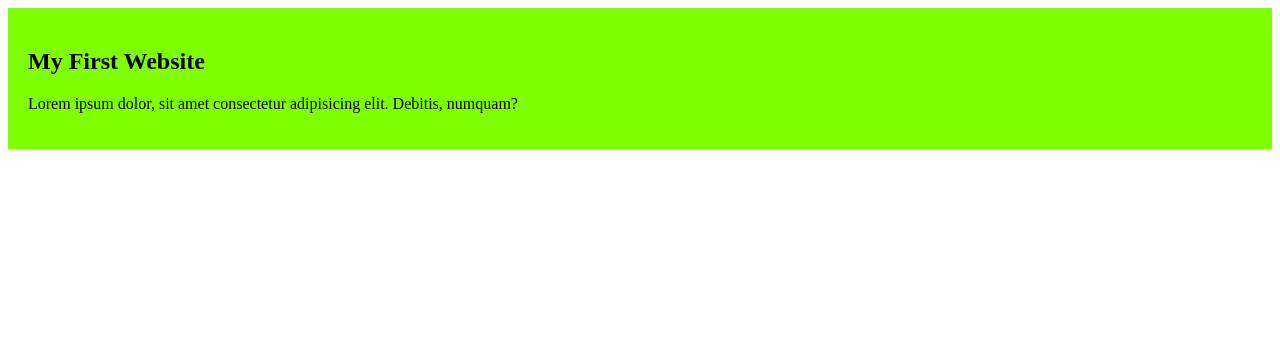
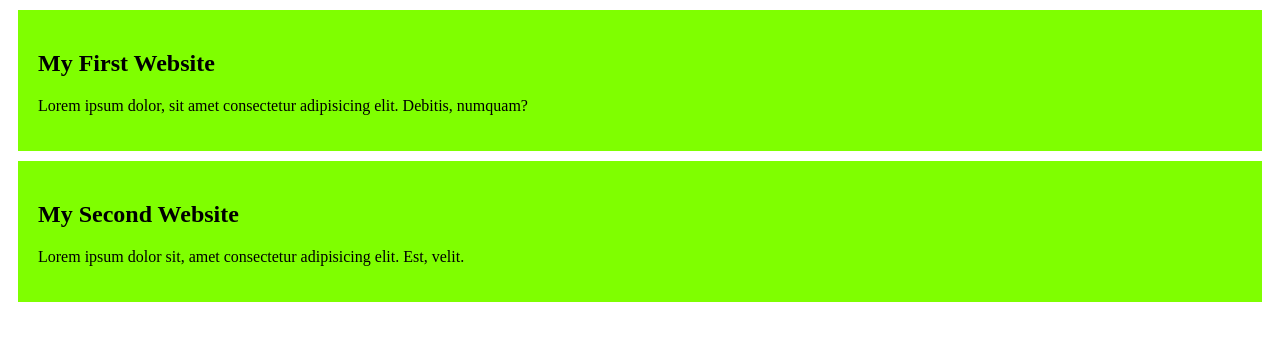
Before and after one commit to jaforis/my-simple-website1, a plain HTML site: page index.html in a window 1280 px wide. Drawn offline with Linux system fonts and the light colour scheme.

Commit message:
added the second blog

```diff
--- a/index.html
+++ b/index.html
@@ -11,5 +11,9 @@
   <h2>My First Website</h2>
   <p>Lorem ipsum dolor, sit amet consectetur adipisicing elit. Debitis, numquam?</p>
  </div>
+ <div>
+  <h2>My Second Website</h2>
+  <p>Lorem ipsum dolor sit, amet consectetur adipisicing elit. Est, velit.</p>
+ </div>
 </body>
 </html>
--- a/styles/blog.css
+++ b/styles/blog.css
@@ -1,4 +1,5 @@
 div{
     background-color: chartreuse;
     padding: 20px;
+    margin: 10px;
 }
```
